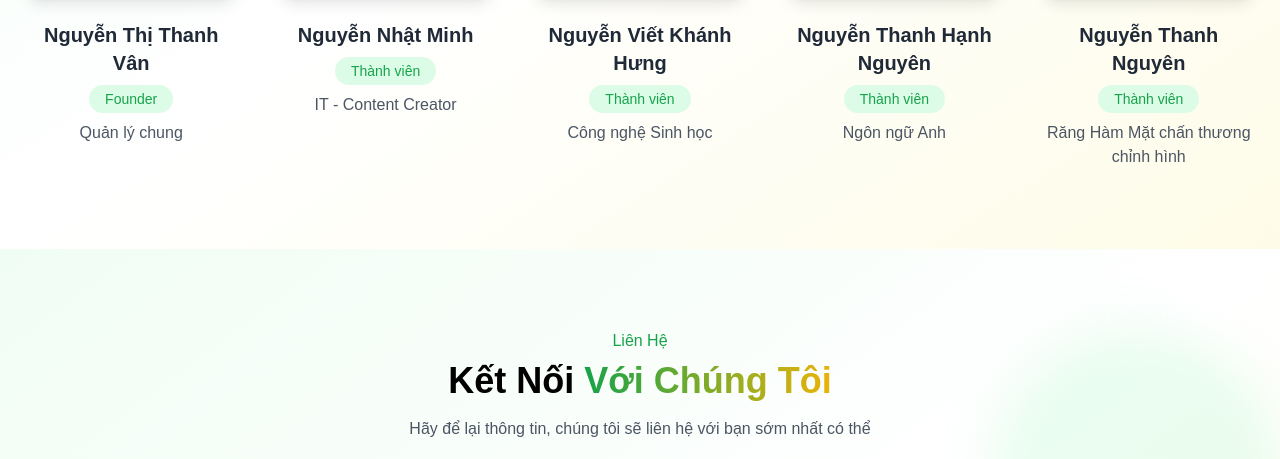
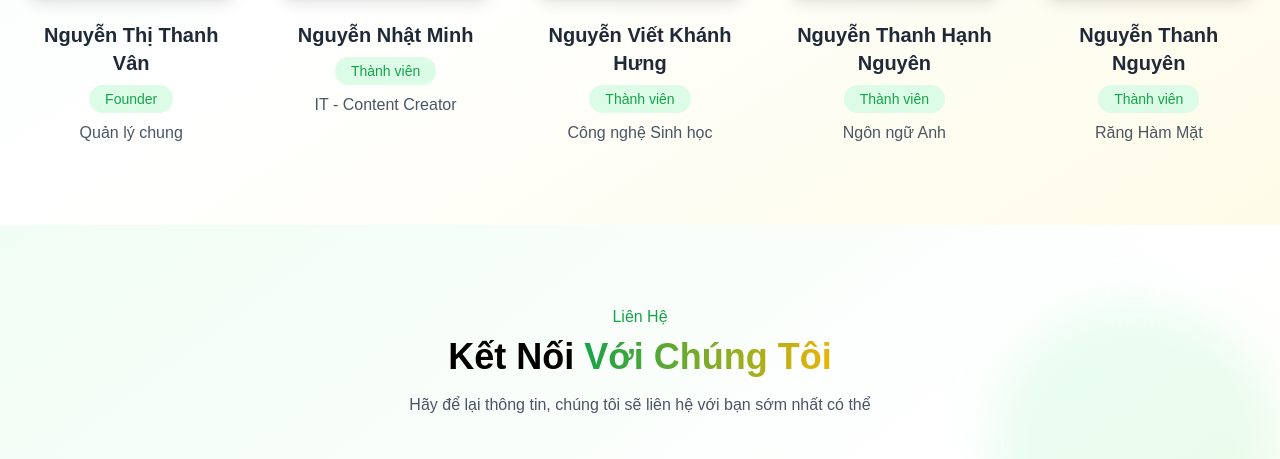
Before and after one commit to minh-nguyennhat/s2m-da-tu-vo-xoai, a plain HTML site: page index.html in a window 1280 px wide. Shown: the part 3515-3974 px from the top of the page. Drawn offline with nearby package versions, Linux system fonts and the light colour scheme; a web font is replaced by a local one.

Commit message:
Update index.html

```diff
--- a/index.html
+++ b/index.html
@@ -531,7 +531,7 @@
             <div class="text-center mt-6 space-y-2">
                 <h3 class="text-xl font-bold text-gray-800">Nguyễn Thanh Nguyên</h3>
                 <span class="inline-block px-4 py-1 bg-green-100 text-green-600 rounded-full text-sm">Thành viên</span>
-                <p class="text-gray-600">Răng Hàm Mặt chấn thương chỉnh hình</p>
+                <p class="text-gray-600">Răng Hàm Mặt</p>
             </div>
         </div>
       </div>
```
